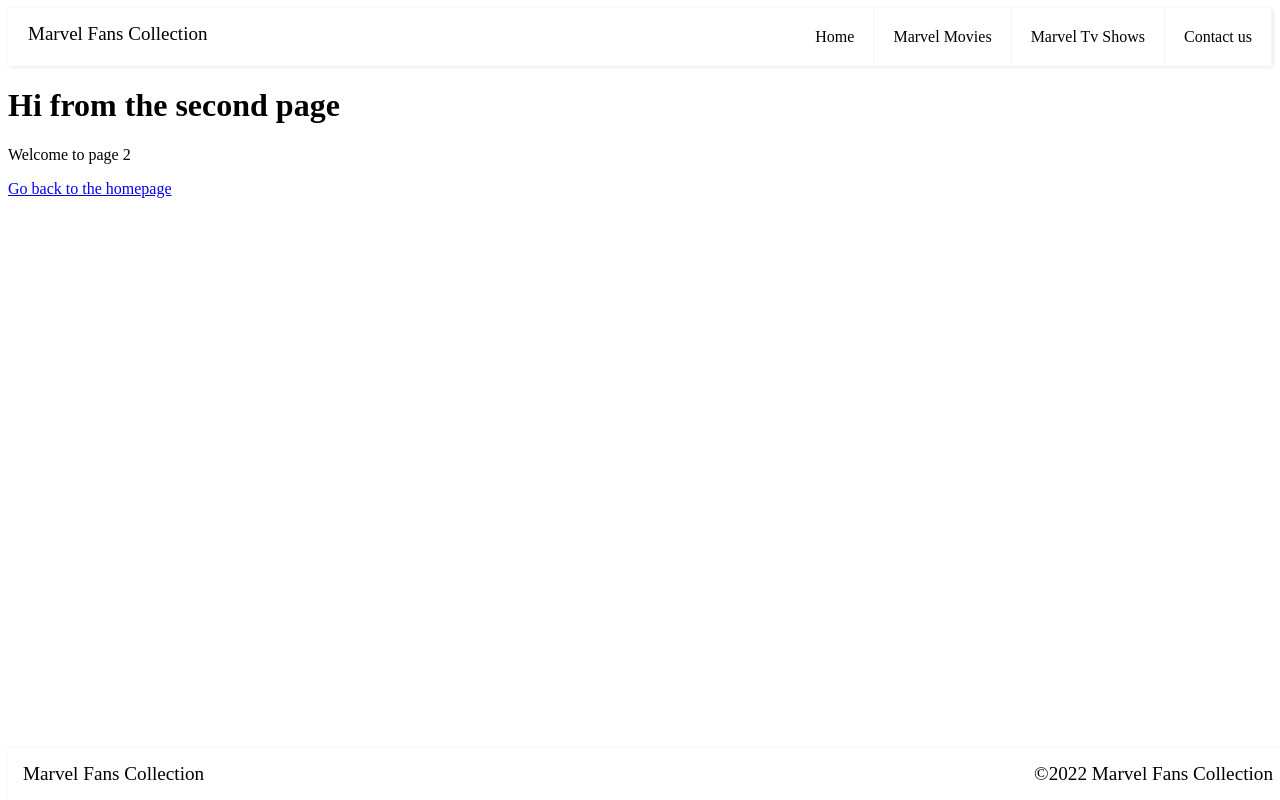
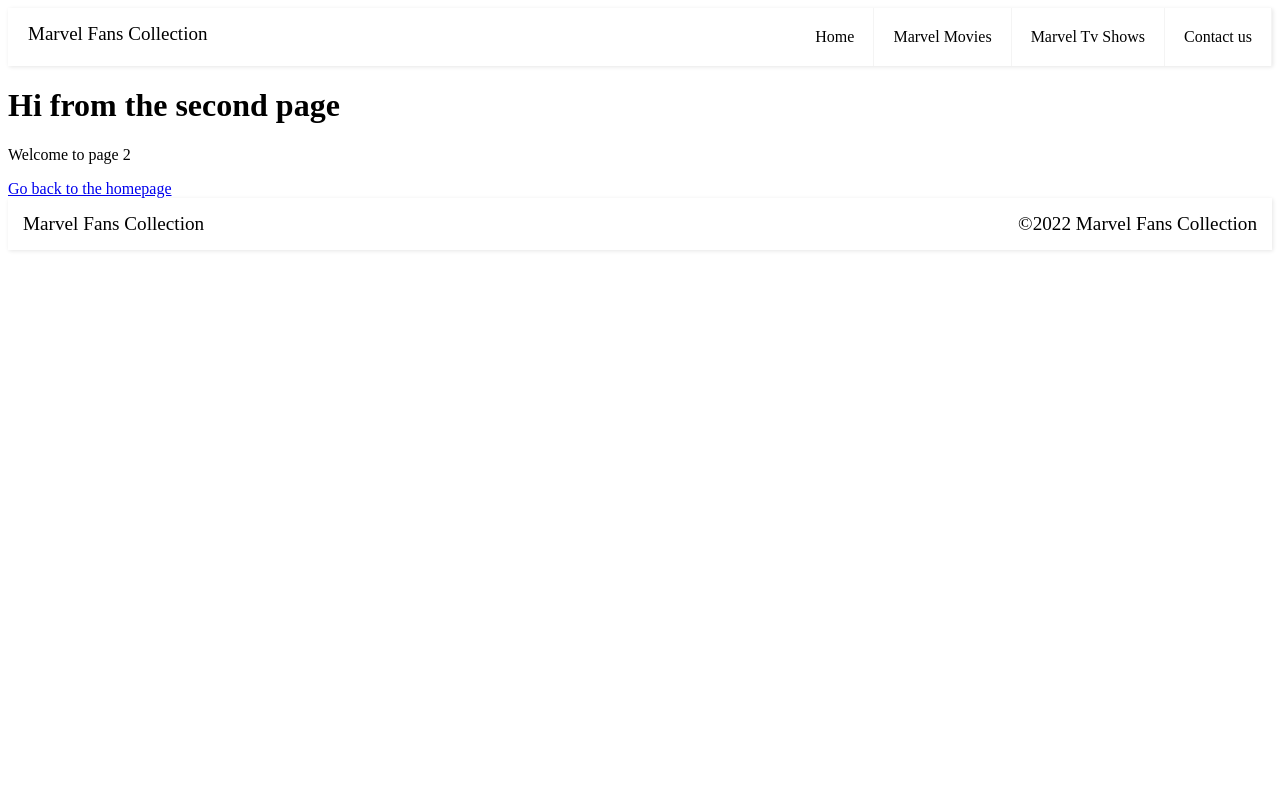
Before and after one commit to IsmatFaizi/marvel-fans-collections, a Gatsby site: page /page-2 in a window 1280 px wide. Built offline with nearby package versions, Linux system fonts and the light colour scheme; Gatsby itself is replaced by a stand-in of ours.

Commit message:
css probleem

```diff
--- a/src/components/footer.module.css
+++ b/src/components/footer.module.css
@@ -1,14 +1,14 @@
 .footer{
     background-color: #fff;
     box-shadow: 1px 1px 4px 0 rgba(0,0,0,.1);
-    width: 100%;
     display: flex;
     justify-content: space-between;
     z-index: 3;
     max-width: 1400px;
-    margin-top: 10px;
-    position:absolute;
-    bottom:0;
+    position: relative;
+    bottom: 0;
+    left: 0;
+    width: 100%;
 }
 
 .footer .logo {
--- a/src/components/layout.js
+++ b/src/components/layout.js
@@ -2,7 +2,6 @@ import * as React from 'react'
 import { useStaticQuery, graphql } from 'gatsby'
 import Header from './header'
 import Footer from './footer'
-
 
 const Layout = ({ children }) => {
   const data = useStaticQuery(graphql`
@@ -15,14 +14,16 @@ const Layout = ({ children }) => {
     }
   `)
   return (
+  <>
     <div>
       <title>{data.site.siteMetadata.title}</title>
       <Header />
       <main>
         {children}
       </main>
-      <Footer />
     </div>
+    <Footer />
+  </>
   )
 }
 
--- a/src/pages/pages.module.css
+++ b/src/pages/pages.module.css
@@ -9,6 +9,9 @@
     color: white;
   }
 
+  main{
+    min-height: calc(100vh - 90px);
+  }
   /* general ------------------------------------------------------------------------------------- */
   .teaserBlock{
     margin: 10px;
```
